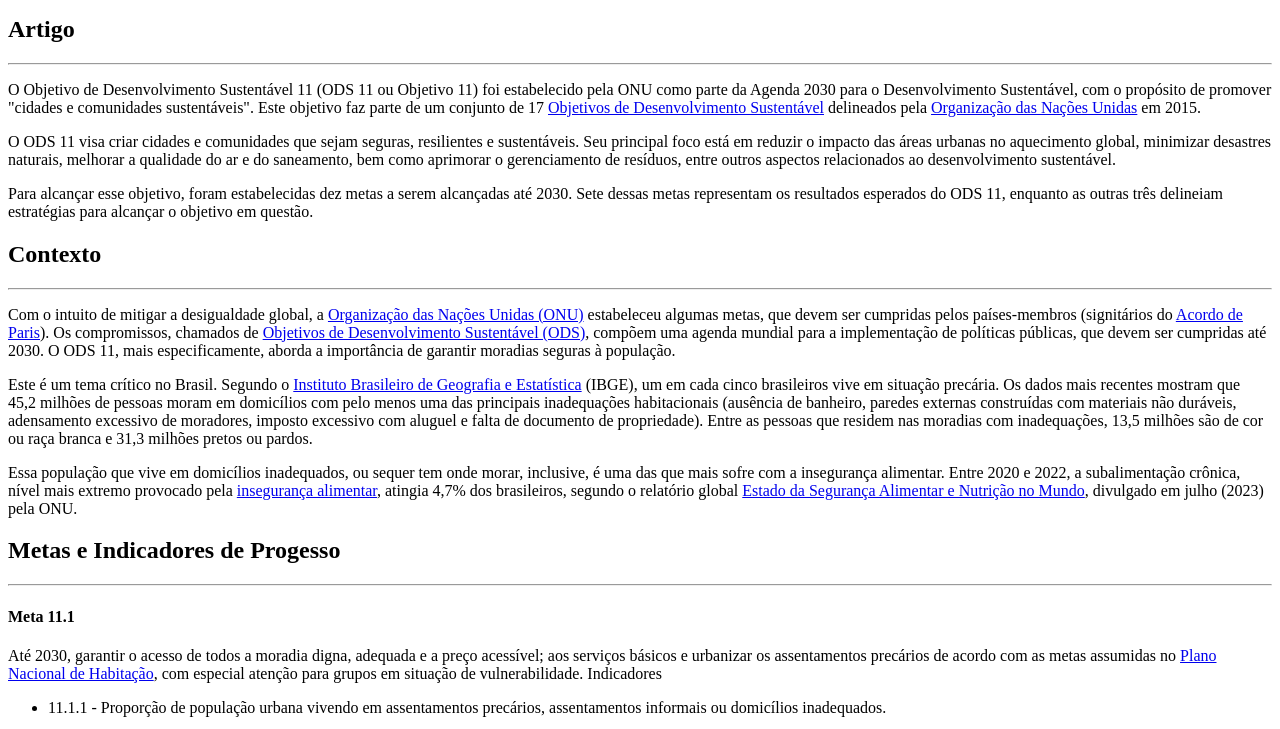
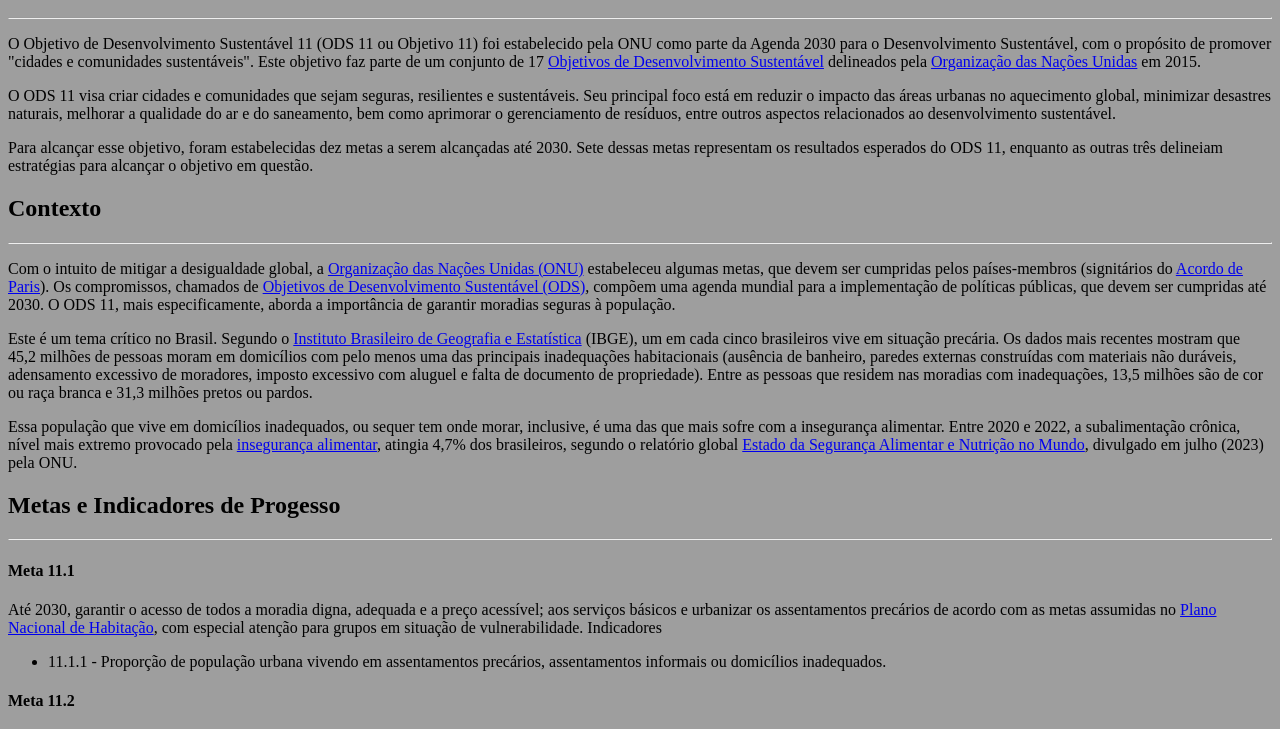
Before and after one commit to JSA04/ODS11_Juan_e_Nicolas_2F, a plain HTML site: page index.html in a window 1280 px wide. Shown: the part 86-815 px from the top of the page. Drawn offline with Linux system fonts and the light colour scheme.

Commit message:
Update index.html

```diff
--- a/index.html
+++ b/index.html
@@ -6,7 +6,7 @@
     <title>ODS 11</title>
 
 </head>
-<body>
+<body style="background-color: rgb(158, 158, 158);>
 
     <h1>Objetivo de Desenvolvimento Sustentável 11</h1>
     <hr>
```
